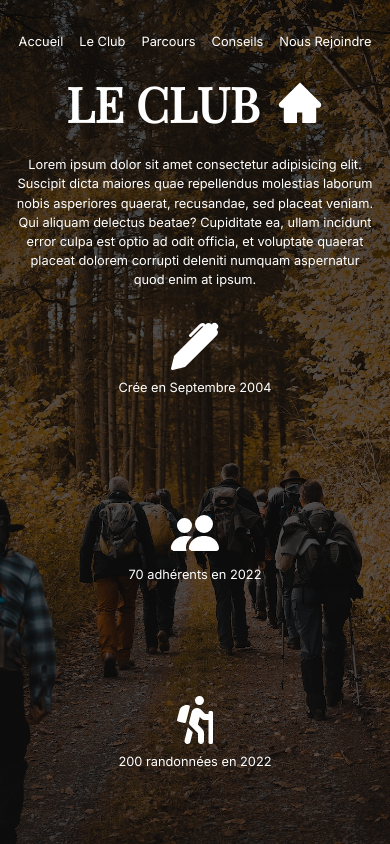
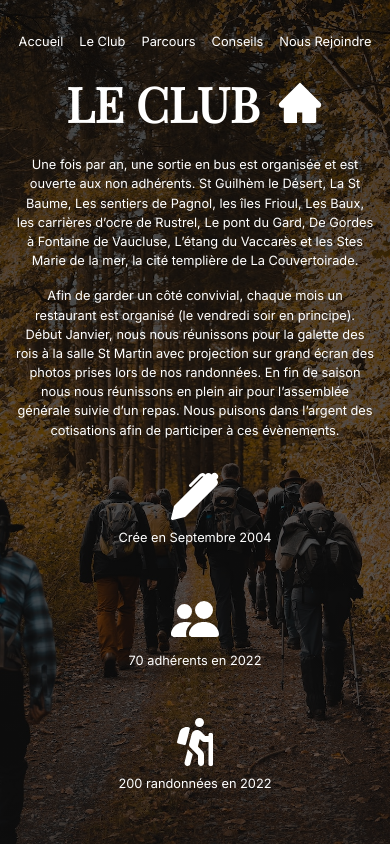
Before and after one commit to SebastienLaurentt/Galopins, a React (Vite) app: page / in a window 390 px wide. Shown: the part 844-1688 px from the top of the page. Built offline with nearby package versions, Linux system fonts and the light colour scheme.

Commit message:
add some content in club component and do responsive

```diff
--- a/src/sections/Club.tsx
+++ b/src/sections/Club.tsx
@@ -23,14 +23,17 @@ function Club() {
             <Header/>
             {/* Club CONTENT */}
             <div className='flex flex-col md:p-4 xl:p-8'>
-                <div className='flex items-center gap-x-4 mb-4 justify-center md:justify-start'>
+                <div className='flex items-center gap-x-4 mb-4 md:mb-16 justify-center md:justify-start'>
                     <h2>LE CLUB</h2>
                     <AiFillHome className="text-3xl md:text-4xl xl:text-5xl" />
                 </div>
-                <div className='text-center md:text-left md:px-8 xl:px-12 mb-4'>
-                    <p>Lorem ipsum dolor sit amet consectetur adipisicing elit. Suscipit dicta maiores quae repellendus molestias laborum nobis asperiores quaerat, recusandae, sed placeat veniam. Qui aliquam delectus beatae? Cupiditate ea, ullam incidunt error culpa est optio ad odit officia, et voluptate quaerat placeat dolorem corrupti deleniti numquam aspernatur quod enim at ipsum.</p>
+                <div className='text-center md:text-left md:px-8 xl:px-12 mb-4 md:mb-32'>
+                    <p>Une fois par an, une sortie en bus est organisée et est ouverte aux non adhérents.  St Guilhèm le Désert, La St Baume, Les sentiers de Pagnol, les îles Frioul, Les Baux, les carrières d’ocre de Rustrel, Le pont du Gard, De Gordes à Fontaine de Vaucluse, L’étang du Vaccarès et les Stes Marie de la mer, la cité templière de La Couvertoirade.
+                    </p>
+                    <p>Afin de garder un côté convivial, chaque mois un restaurant est organisé (le vendredi soir en principe). Début Janvier, nous nous réunissons pour la galette des rois  à la salle St Martin avec projection sur grand écran des photos prises lors de nos randonnées. En fin de saison nous nous réunissons en plein air pour l’assemblée générale suivie d’un repas. Nous puisons dans l’argent des cotisations afin de participer à ces évènements.
+                    </p>
                 </div>
-                <div className='flex flex-col md:flex-row gap-y-16 md:gap-y-0 md:justify-around '>
+                <div className='flex flex-col md:flex-row  md:gap-y-0 md:justify-around '>
                     <div className='flex flex-col items-center gap-y-2'>
                         <BsFillPenFill className="text-3xl md:text-4xl xl:text-5xl" />
                         <span>Crée en Septembre 2004</span>
--- a/src/styles/index.css
+++ b/src/styles/index.css
@@ -19,7 +19,7 @@
   }
 
   p {
-    @apply text-sm md:text-lg mb-4
+    @apply text-sm md:text-lg mb-4 md:mb-8
   }
 
   span {
```
